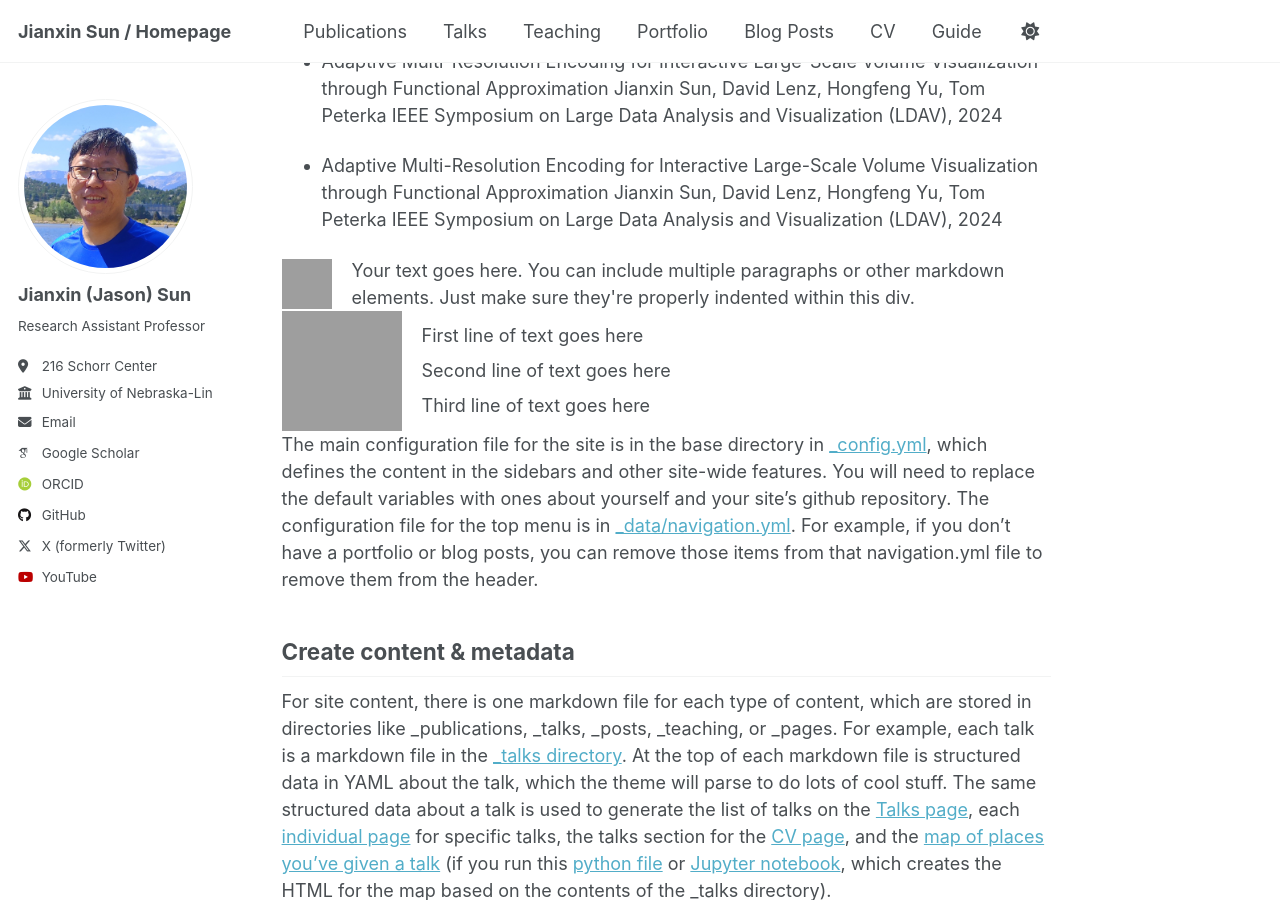
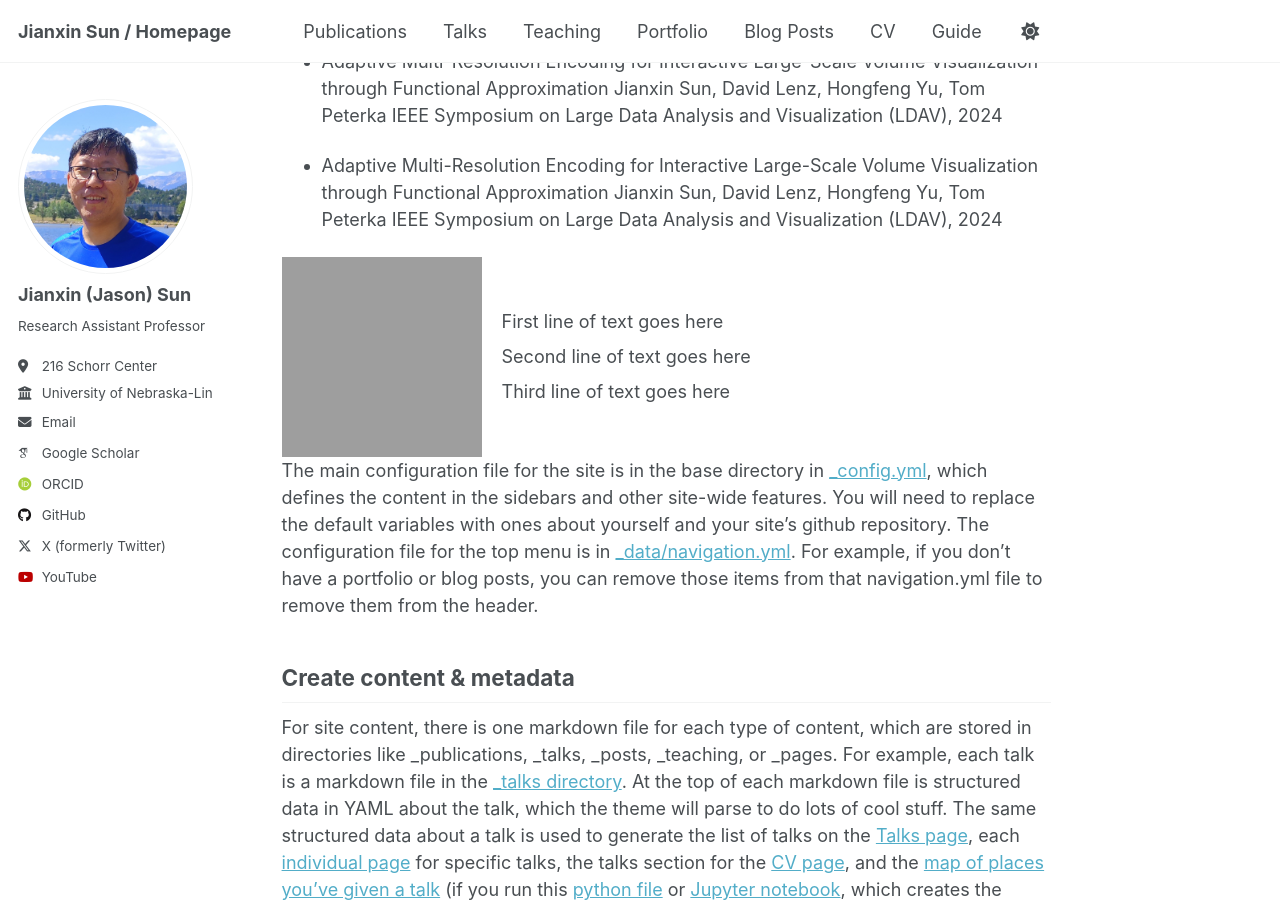
Before and after one commit to sunjianxin/sunjianxin.github.io, a Jekyll site: the page built from _pages/about.md, in a window 1280 px wide and 900 px high, scrolled down 798 px. Built offline with Jekyll 4.4.1, drawn with Linux system fonts in a browser that asks for light colours; some web fonts are replaced; grey boxes are pictures that could not be loaded.

Commit message:
Update about.md

```diff
--- a/_pages/about.md
+++ b/_pages/about.md
@@ -31,16 +31,8 @@ Recent Selected Publications
   Jianxin Sun, David Lenz, Hongfeng Yu, Tom Peterka
   IEEE Symposium on Large Data Analysis and Visualization (LDAV), 2024
 
-<div style="display: flex; align-items: center;">
-  <img src="https://ucomm.unl.edu/sites/unl.edu.university-communication/files/styles/no_crop_1920/public/media/image/nebraska-n.jpg?itok=sUuW-xG5" alt="Square Image" style="width: 50px; height: 50px; object-fit: cover; margin-right: 20px;"/>
-  <div>
-    Your text goes here. You can include multiple paragraphs or other markdown elements.
-    Just make sure they're properly indented within this div.
-  </div>
-</div>
-
 <div style="display: flex; align-items: center; gap: 20px;">
-  <img src="https://ucomm.unl.edu/sites/unl.edu.university-communication/files/styles/no_crop_1920/public/media/image/nebraska-n.jpg?itok=sUuW-xG5" alt="Description" style="width: 120px; height: 120px; object-fit: cover;">
+  <img src="https://ucomm.unl.edu/sites/unl.edu.university-communication/files/styles/no_crop_1920/public/media/image/nebraska-n.jpg?itok=sUuW-xG5" alt="Description" style="width: 200px; height: 200px; object-fit: cover;">
   <div>
     <p style="margin: 0 0 8px 0;">First line of text goes here</p>
     <p style="margin: 0 0 8px 0;">Second line of text goes here</p>
```
